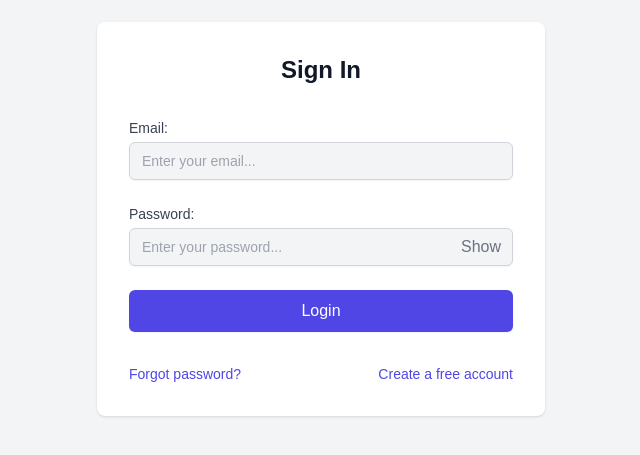
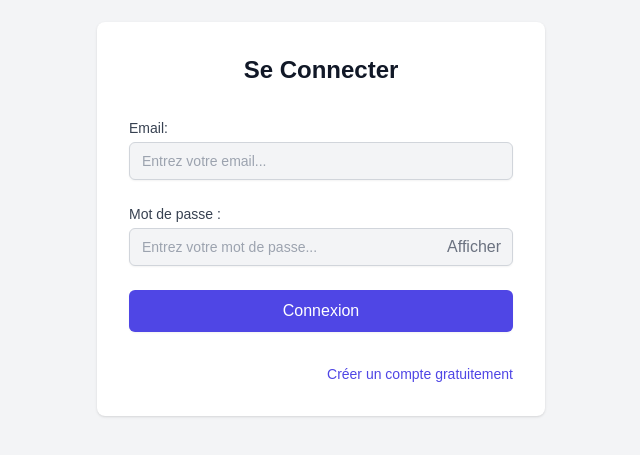
Before and after one commit to cei-helmo/site, a Next.js app: page /auth/signin in a window 1280 px wide. Shown: the part 181-636 px from the top of the page, without its empty margins (319-959 px from the left). Built offline with nearby package versions, Linux system fonts and the light colour scheme.

Commit message:
fix: fix des anglicisme

```diff
--- a/app/auth/register/form.tsx
+++ b/app/auth/register/form.tsx
@@ -105,7 +105,7 @@ const Form = () => {
         className="w-full max-w-md p-8 space-y-6 bg-white rounded-lg shadow dark:bg-gray-800"
       >
         <h2 className="text-2xl font-bold text-center text-gray-900 dark:text-gray-100">
-          Sign Up
+          Inscription
         </h2>
 
         <div>
--- a/app/auth/signin/page.tsx
+++ b/app/auth/signin/page.tsx
@@ -69,7 +69,7 @@ export default function SignIn() {
     <div className="flex items-center justify-center min-h-screen bg-gray-100 dark:bg-gray-900">
       <div className="w-full max-w-md p-8 space-y-8 bg-white rounded-lg shadow dark:bg-gray-800">
         <h2 className="text-2xl font-bold text-center text-gray-900 dark:text-gray-100">
-          Sign In
+          Se Connecter
         </h2>
         <form className="mt-8 space-y-6" onSubmit={handleSubmit(onSubmit)}>
           <div>
@@ -82,7 +82,7 @@ export default function SignIn() {
             <input
               type="email"
               className="block w-full px-3 py-2 mt-1 text-gray-900 bg-gray-100 border border-gray-300 rounded-md shadow-sm dark:bg-gray-700 dark:text-gray-100 dark:border-gray-600 focus:outline-none focus:ring-indigo-500 focus:border-indigo-500 sm:text-sm"
-              placeholder="Enter your email..."
+              placeholder="Entrez votre email..."
               {...register("email")}
             />
             {errors.email && (
@@ -97,13 +97,13 @@ export default function SignIn() {
               htmlFor="password"
               className="block text-sm font-medium text-gray-700 dark:text-gray-200"
             >
-              Password:
+              Mot de passe :
             </label>
             <div className="relative">
               <input
                 type={showPassword ? "text" : "password"}
                 className="block w-full px-3 py-2 mt-1 text-gray-900 bg-gray-100 border border-gray-300 rounded-md shadow-sm dark:bg-gray-700 dark:text-gray-100 dark:border-gray-600 focus:outline-none focus:ring-indigo-500 focus:border-indigo-500 sm:text-sm"
-                placeholder="Enter your password..."
+                placeholder="Entrez votre mot de passe..."
                 {...register("password")}
               />
               <button
@@ -111,7 +111,7 @@ export default function SignIn() {
                 onClick={togglePasswordVisibility}
                 className="absolute inset-y-0 right-0 flex items-center px-3 text-gray-500 dark:text-gray-400 focus:outline-none"
               >
-                {showPassword ? "Hide" : "Show"}
+                {showPassword ? "Cacher" : "Afficher"}
               </button>
             </div>
             {errors.password && (
@@ -126,26 +126,26 @@ export default function SignIn() {
               type="submit"
               className="w-full px-4 py-2 font-medium text-white bg-indigo-600 border border-transparent rounded-md shadow-sm hover:bg-indigo-700 focus:outline-none focus:ring-2 focus:ring-offset-2 focus:ring-indigo-500"
             >
-              Login
+              Connexion
             </button>
           </div>
         </form>
 
         <div className="flex justify-between mt-4">
           <div className="text-sm">
-            <Link
+            {/* <Link
               href="/auth/emailForgotPassword"
               className="font-medium text-indigo-600 hover:text-indigo-500 dark:text-indigo-400 dark:hover:text-indigo-300"
             >
-              Forgot password?
-            </Link>
+              Mot de passe oublié
+            </Link> */}
           </div>
           <div className="text-sm">
             <Link
               href="/auth/register"
               className="font-medium text-indigo-600 hover:text-indigo-500 dark:text-indigo-400 dark:hover:text-indigo-300"
             >
-              Create a free account
+              Créer un compte gratuitement
             </Link>
           </div>
         </div>
```
